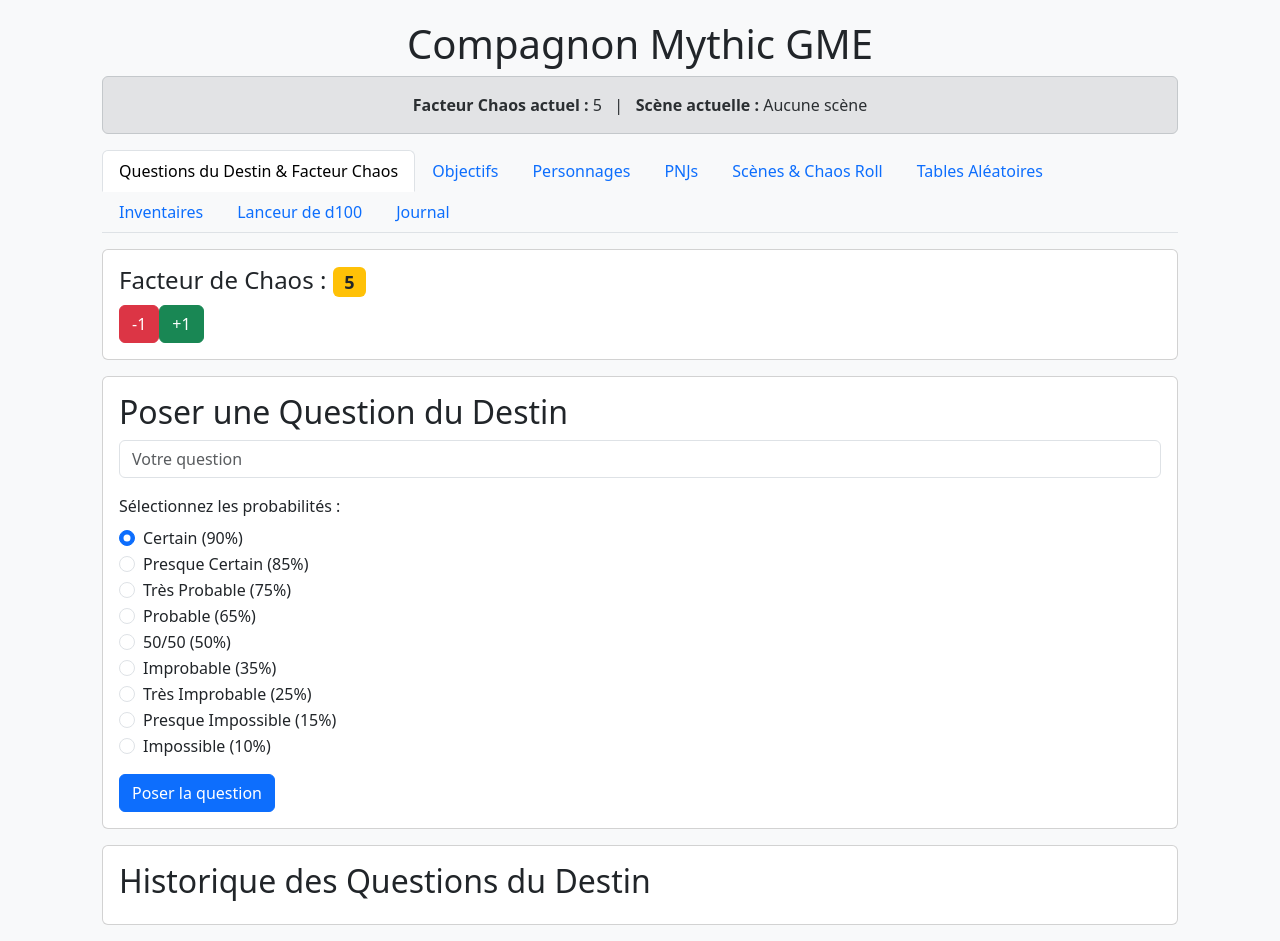
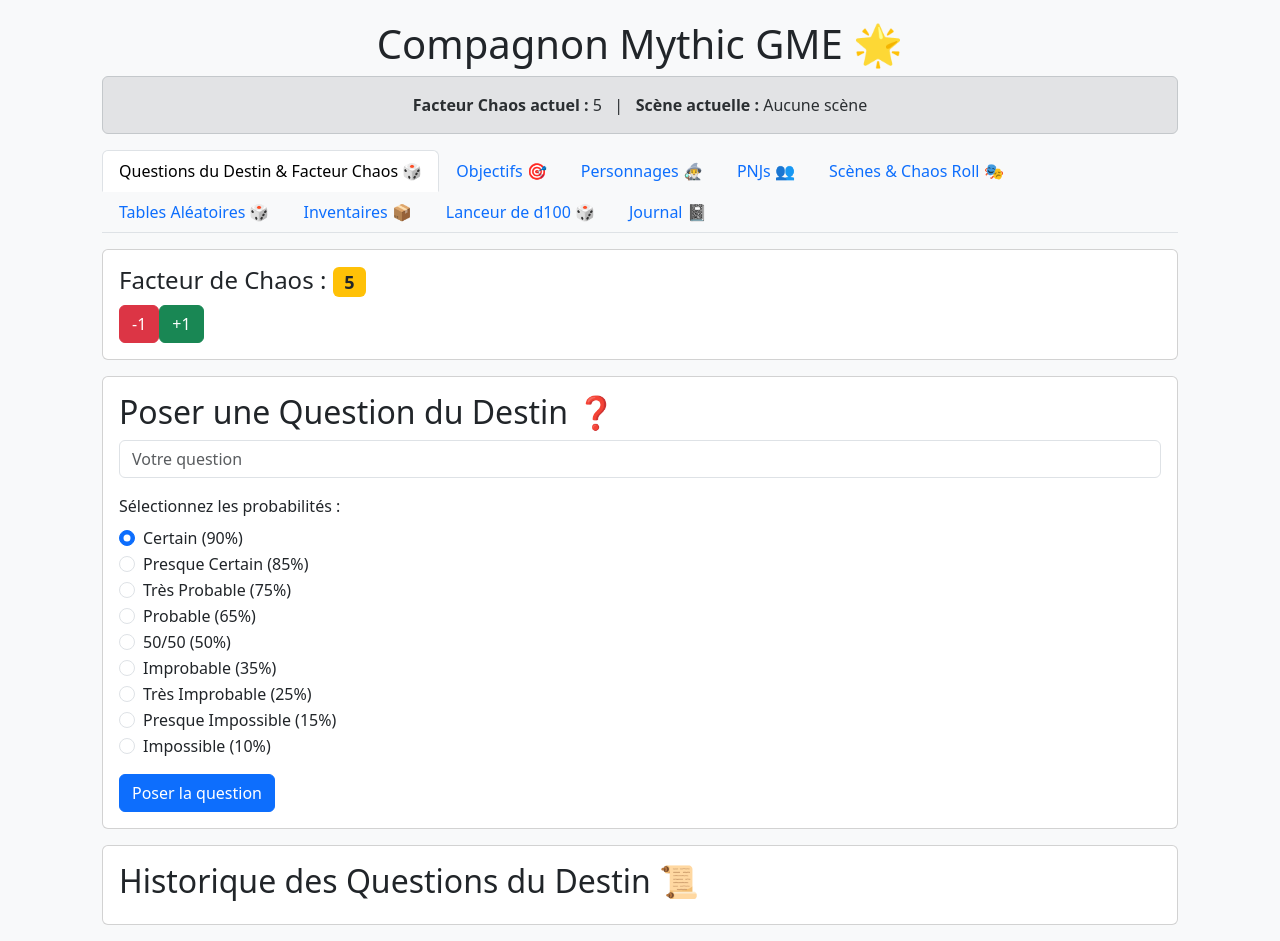
Before and after one commit to Rehvaro/Compagnon-Mythic-GME, a Flask app: page / in a window 1280 px wide. Run offline with Flask 3, Linux system fonts and the light colour scheme; data comes from the database, SQL or seed files in the repository; data that the repository does not hold is empty.

Commit message:
On remet des Emoji partout et on ajoute le support de la quantité des items dans les inventaires

```diff
--- a/app.py
+++ b/app.py
@@ -1,4 +1,4 @@
-from flask import Flask, render_template, request, redirect, url_for, jsonify
+from flask import Flask, render_template, request, redirect, url_for, jsonify, flash
 from flask_sqlalchemy import SQLAlchemy
 import random
 import json
@@ -64,6 +64,7 @@
     inventory_id = db.Column(db.Integer, db.ForeignKey('inventory.id'), nullable=False)
     name = db.Column(db.String(200), nullable=False)
     description = db.Column(db.Text, nullable=True)
+    quantity = db.Column(db.Integer, default=1)
     inventory = db.relationship('Inventory', backref=db.backref('items', lazy=True, cascade="all, delete"))
 
 class PlayerCharacter(db.Model):
@@ -346,13 +347,19 @@
 
 @app.route("/add_inventory_item/<int:inventory_id>", methods=["POST"])
 def add_inventory_item(inventory_id):
-    name = request.form.get("name").strip()
-    description = request.form.get("description").strip()
-    if name:
-        new_item = InventoryItem(inventory_id=inventory_id, name=name, description=description)
-        db.session.add(new_item)
-        db.session.commit()
-    return redirect(url_for("index") + "#inventories")
+    name = request.form.get("name")
+    description = request.form.get("description")
+    quantity = request.form.get("quantity", type=int)  # Récupérer la quantité en tant qu'entier
+
+    if not name or quantity < 1:
+        flash("Le nom de l'objet et une quantité valide sont requis.", "danger")
+        return redirect(url_for("index"))
+
+    new_item = InventoryItem(name=name, description=description, quantity=quantity, inventory_id=inventory_id)
+    db.session.add(new_item)
+    db.session.commit()
+    flash("Objet ajouté avec succès à l'inventaire.", "success")
+    return redirect(url_for("index"))
 
 @app.route("/delete_inventory_item/<int:item_id>")
 def delete_inventory_item(item_id):
@@ -380,6 +387,16 @@
         return jsonify({"success": True, "new_value": value})  # Retour JSON
 
     return jsonify({"success": False}), 400  # Erreur si l'attribut n'est pas numérique
+
+@app.route("/update_item_quantity/<int:item_id>/<string:operation>", methods=["POST"])
+def update_item_quantity(item_id, operation):
+    item = InventoryItem.query.get_or_404(item_id)
+    if operation == "increase":
+        item.quantity += 1
+    elif operation == "decrease" and item.quantity > 0:
+        item.quantity -= 1
+    db.session.commit()
+    return jsonify({"success": True, "new_quantity": item.quantity, "inventory_id": item.inventory_id})
 
 
 # -
--- a/templates/index.html
+++ b/templates/index.html
@@ -2,7 +2,7 @@
 <html lang="fr">
 <head>
     <meta charset="UTF-8">
-    <title>Compagnon Mythic GME</title>
+    <title>Compagnon Mythic GME 🌟</title>
     <!-- Bootstrap CSS -->
     <link href="https://cdn.jsdelivr.net/npm/bootstrap@5.3.0/dist/css/bootstrap.min.css" rel="stylesheet">
     <style>
@@ -16,7 +16,7 @@
 </head>
 <body>
 <div class="container">
-    <h1 class="text-center mb-2">Compagnon Mythic GME</h1>
+    <h1 class="text-center mb-2">Compagnon Mythic GME 🌟</h1>
     <!-- Bandeau rappelant le facteur de chaos et la scène actuelle -->
     <div class="alert alert-secondary text-center">
         <strong>Facteur Chaos actuel :</strong> {{ chaos_factor }} &nbsp; | &nbsp;
@@ -26,47 +26,47 @@
     <ul class="nav nav-tabs" id="mainTab" role="tablist">
         <li class="nav-item">
             <button class="nav-link active" id="fate-tab" data-bs-toggle="tab" data-bs-target="#fate" type="button" role="tab">
-                Questions du Destin & Facteur Chaos
+                Questions du Destin & Facteur Chaos 🎲
             </button>
         </li>
         <li class="nav-item">
             <button class="nav-link" id="objectives-tab" data-bs-toggle="tab" data-bs-target="#objectives" type="button" role="tab">
-                Objectifs
+                Objectifs 🎯
             </button>
         </li>
         <li class="nav-item">
             <button class="nav-link" id="players-tab" data-bs-toggle="tab" data-bs-target="#players" type="button" role="tab">
-                Personnages
+                Personnages 🧙‍♂️
             </button>
         </li>
         <li class="nav-item">
             <button class="nav-link" id="npcs-tab" data-bs-toggle="tab" data-bs-target="#npcs" type="button" role="tab">
-                PNJs
+                PNJs 👥
             </button>
         </li>
         <li class="nav-item">
             <button class="nav-link" id="scenes-tab" data-bs-toggle="tab" data-bs-target="#scenes" type="button" role="tab">
-                Scènes & Chaos Roll
+                Scènes & Chaos Roll 🎭
             </button>
         </li>
         <li class="nav-item">
             <button class="nav-link" id="tables-tab" data-bs-toggle="tab" data-bs-target="#tables" type="button" role="tab">
-                Tables Aléatoires
+                Tables Aléatoires 🎲
             </button>
         </li>
         <li class="nav-item">
             <button class="nav-link" id="inventories-tab" data-bs-toggle="tab" data-bs-target="#inventories" type="button" role="tab">
-                Inventaires
+                Inventaires 📦
             </button>
         </li>
         <li class="nav-item">
             <button class="nav-link" id="d100-tab" data-bs-toggle="tab" data-bs-target="#d100" type="button" role="tab">
-                Lanceur de d100
+                Lanceur de d100 🎲
             </button>
         </li>
         <li class="nav-item">
             <button class="nav-link" id="journal-tab" data-bs-toggle="tab" data-bs-target="#journal" type="button" role="tab">
-                Journal
+                Journal 📓
             </button>
         </li>
     </ul>
@@ -85,7 +85,7 @@
             <!-- Formulaire Questions du Destin -->
             <div class="card mb-3">
                 <div class="card-body">
-                    <h2>Poser une Question du Destin</h2>
+                    <h2>Poser une Question du Destin ❓</h2>
                     <form action="/ask_fate" method="post">
                         <div class="mb-3">
                             <input type="text" name="question" class="form-control" placeholder="Votre question" required>
@@ -157,7 +157,7 @@
             <!-- Affichage des Questions du Destin paginées -->
             <div class="card">
                 <div class="card-body">
-                    <h2>Historique des Questions du Destin</h2>
+                    <h2>Historique des Questions du Destin 📜</h2>
                     <ul class="list-group">
                         {% for fq in fate_questions.items %}
                         <li class="list-group-item">
@@ -311,18 +311,18 @@
         <div class="tab-pane fade" id="tables" role="tabpanel" aria-labelledby="tables-tab">
             <div class="card mb-3">
                 <div class="card-body">
-                    <h2 class="text-center">Tables Aléatoires</h2>
+                    <h2 class="text-center">Tables Aléatoires 🎲</h2>
 
                     <!-- Tabs pour séparer les catégories -->
                     <ul class="nav nav-pills mb-3 justify-content-center" id="tablesTab" role="tablist">
                         <li class="nav-item">
                             <button class="nav-link active" id="mythic-tables-tab" data-bs-toggle="tab" data-bs-target="#mythic-tables" type="button" role="tab">
-                                Tables Mythic GME
+                                Tables Mythic GME 📜
                             </button>
                         </li>
                         <li class="nav-item">
                             <button class="nav-link" id="custom-tables-tab" data-bs-toggle="tab" data-bs-target="#custom-tables" type="button" role="tab">
-                                Tables Personnelles
+                                Tables Personnelles 🛠️
                             </button>
                         </li>
                     </ul>
@@ -549,7 +549,7 @@
         <div class="tab-pane fade" id="journal" role="tabpanel" aria-labelledby="journal-tab">
             <div class="card mb-3">
                 <div class="card-body">
-                    <h2 class="text-center">Journal</h2>
+                    <h2 class="text-center">Journal 📓</h2>
                     <!-- Formulaire pour ajouter une entrée -->
                     <form action="/add_journal_entry" method="post">
                         <div class="mb-2">
@@ -800,13 +806,28 @@
             content.style.display = "none";
         }
     }
+
+    // Fonction pour mettre à jour la quantité d'un objet
+    function updateItemQuantity(itemId, operation) {
+        fetch(`/update_item_quantity/${itemId}/${operation}`, { method: "POST" })
+        .then(response => response.json())
+        .then(data => {
+            if (data.success) {
+                // Mettre à jour la quantité de l'élément spécifique
+                document.getElementById(`quantity-${itemId}`).innerText = data.new_quantity;
+            } else {
+                console.error("Erreur lors de la mise à jour de la quantité.");
+            }
+        })
+        .catch(error => console.error("Erreur réseau :", error));
+    }
 </script>
 
         <!-- Onglet Lanceur de d100 -->
         <div class="tab-pane fade" id="d100" role="tabpanel" aria-labelledby="d100-tab">
             <div class="card">
                 <div class="card-body">
-                    <h2>Lanceur de d100</h2>
+                    <h2>Lanceur de d100 🎲</h2>
                     <button id="rollD100Btn" class="btn btn-primary">Lancer 1d100</button>
                     <p id="d100Result" class="mt-2"></p>
                 </div>
```
Also changed, not shown: other parts of templates/index.html (+25 -19 lines).
